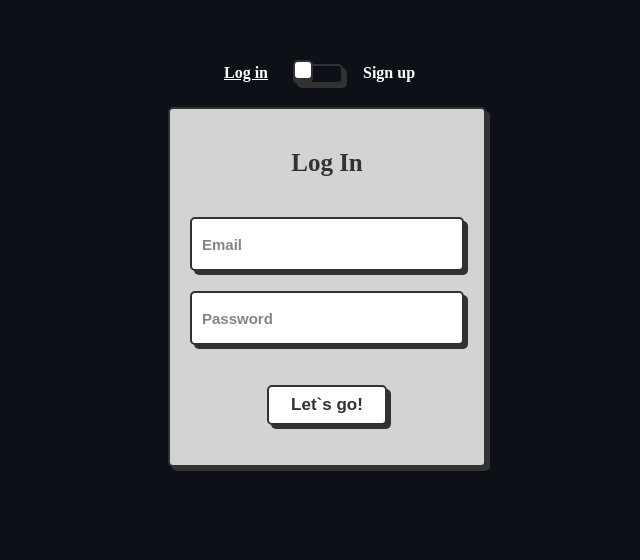
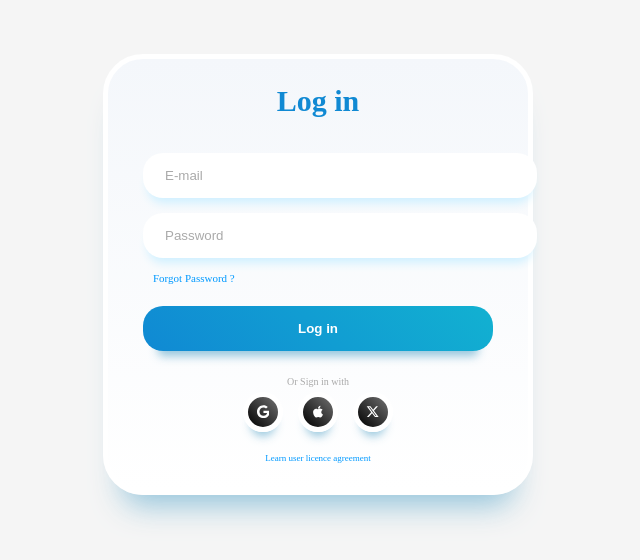
Before and after one commit to Deep2117/blog, a plain HTML site: page login.html in a window 1280 px wide. Shown: the part 126-686 px from the top of the page, without its empty margins (322-962 px from the left). Drawn offline with Linux system fonts and the light colour scheme.

```diff
--- a/login.css
+++ b/login.css
@@ -1,209 +1,10 @@
-/* From Uiverse.io by andrew-demchenk0 */
-.wrapper {
-  --input-focus: #2d8cf0;
-  --font-color: #323232;
-  --font-color-sub: #666;
-  --bg-color: #fff;
-  --bg-color-alt: #666;
-  --main-color: #323232;
-    /* display: flex; */
-    /* flex-direction: column; */
-    /* align-items: center; */
-}
-/* switch card */
-.switch {
-  transform: translateY(-200px);
-  position: relative;
-  display: flex;
-  flex-direction: column;
-  justify-content: center;
-  align-items: center;
-  gap: 30px;
-  width: 50px;
-  height: 20px;
-}
-
-.card-side::before {
-  position: absolute;
-  content: 'Log in';
-  left: -69px;
-  top: 0;
-  width: 100px;
-  text-decoration: underline;
-  color: white;
-  font-weight: 600;
-}
-
-.card-side::after {
-  position: absolute;
-  content: 'Sign up';
-  left: 70px;
-  top: 0;
-  width: 100px;
-  text-decoration: none;
-  color: white;
-  font-weight: 600;
-}
-
-.toggle {
-  opacity: 0;
-  width: 0;
-  height: 0;
-}
-
-.slider {
-  box-sizing: border-box;
-  border-radius: 5px;
-  border: 2px solid var(--main-color);
-  box-shadow: 4px 4px var(--main-color);
-  position: absolute;
-  cursor: pointer;
-  top: 0;
-  left: 0;
-  right: 0;
-  bottom: 0;
-  background-color: var(--bg-colorcolor);
-  transition: 0.3s;
-}
-
-.slider:before {
-  box-sizing: border-box;
-  position: absolute;
-  content: "";
-  height: 20px;
-  width: 20px;
-  border: 2px solid var(--main-color);
-  border-radius: 5px;
-  left: -2px;
-  bottom: 2px;
-  background-color: var(--bg-color);
-  box-shadow: 0 3px 0 var(--main-color);
-  transition: 0.3s;
-}
-
-.toggle:checked + .slider {
-  background-color: var(--input-focus);
-}
-
-.toggle:checked + .slider:before {
-  transform: translateX(30px);
-}
-
-.toggle:checked ~ .card-side:before {
-  text-decoration: none;
-}
-
-.toggle:checked ~ .card-side:after {
-  text-decoration: underline;
-}
-
-/* card */
-
-.flip-card__inner {
-  width: 300px;
-  height: 350px;
-  position: relative;
-  background-color: transparent;
-  perspective: 1000px;
-    /* width: 100%;
-    height: 100%; */
-  text-align: center;
-  transition: transform 0.8s;
-  transform-style: preserve-3d;
-}
-
-.toggle:checked ~ .flip-card__inner {
-  transform: rotateY(180deg);
-}
-
-.toggle:checked ~ .flip-card__front {
-  box-shadow: none;
-}
-
-.flip-card__front, .flip-card__back {
-  padding: 20px;
-  position: absolute;
-  display: flex;
-  flex-direction: column;
-  justify-content: center;
-  -webkit-backface-visibility: hidden;
-  backface-visibility: hidden;
-  background: lightgrey;
-  gap: 20px;
-  border-radius: 5px;
-  border: 2px solid var(--main-color);
-  box-shadow: 4px 4px var(--main-color);
-}
-
-.flip-card__back {
-  width: 100%;
-  transform: rotateY(180deg);
-}
-
-.flip-card__form {
-  display: flex;
-  flex-direction: column;
-  align-items: center;
-  gap: 20px;
-}
-
-.title {
-  margin: 20px 0 20px 0;
-  font-size: 25px;
-  font-weight: 900;
-  text-align: center;
-  color: var(--main-color);
-}
-
-.flip-card__input {
-  width: 250px;
-  height: 40px;
-  border-radius: 5px;
-  border: 2px solid var(--main-color);
-  background-color: var(--bg-color);
-  box-shadow: 4px 4px var(--main-color);
-  font-size: 15px;
-  font-weight: 600;
-  color: var(--font-color);
-  padding: 5px 10px;
-  outline: none;
-}
-
-.flip-card__input::placeholder {
-  color: var(--font-color-sub);
-  opacity: 0.8;
-}
-
-.flip-card__input:focus {
-  border: 2px solid var(--input-focus);
-}
-
-.flip-card__btn:active, .button-confirm:active {
-  box-shadow: 0px 0px var(--main-color);
-  transform: translate(3px, 3px);
-}
-
-.flip-card__btn {
-  margin: 20px 0 20px 0;
-  width: 120px;
-  height: 40px;
-  border-radius: 5px;
-  border: 2px solid var(--main-color);
-  background-color: var(--bg-color);
-  box-shadow: 4px 4px var(--main-color);
-  font-size: 17px;
-  font-weight: 600;
-  color: var(--font-color);
-  cursor: pointer;
-}
-
 /* Center the login box */
 body {
   display: flex;
   justify-content: center;
   align-items: center;
   height: 100vh;  /* Full screen height */
-  background-color: #0d1117;  /* optional light background */
+  background-color: #f5f5f5;  /* optional light background */
   margin: 0;
 }
 
@@ -240,3 +41,145 @@ body {
 .login-box button:hover {
   background-color: #555;
 }
+
+
+
+
+.container {
+  max-width: 350px;
+  background: #F8F9FD;
+  background: linear-gradient(0deg, rgb(255, 255, 255) 0%, rgb(244, 247, 251) 100%);
+  border-radius: 40px;
+  padding: 25px 35px;
+  border: 5px solid rgb(255, 255, 255);
+  box-shadow: rgba(133, 189, 215, 0.8784313725) 0px 30px 30px -20px;
+  margin: 20px;
+}
+
+.heading {
+  text-align: center;
+  font-weight: 900;
+  font-size: 30px;
+  color: rgb(16, 137, 211);
+}
+
+.form {
+  margin-top: 20px;
+}
+
+.form .input {
+  width: 100%;
+  background: white;
+  border: none;
+  padding: 15px 20px;
+  border-radius: 20px;
+  margin-top: 15px;
+  box-shadow: #cff0ff 0px 10px 10px -5px;
+  border-inline: 2px solid transparent;
+}
+
+.form .input::-moz-placeholder {
+  color: rgb(170, 170, 170);
+}
+
+.form .input::placeholder {
+  color: rgb(170, 170, 170);
+}
+
+.form .input:focus {
+  outline: none;
+  border-inline: 2px solid #12B1D1;
+}
+
+.form .forgot-password {
+  display: block;
+  margin-top: 10px;
+  margin-left: 10px;
+}
+
+.form .forgot-password a {
+  font-size: 11px;
+  color: #0099ff;
+  text-decoration: none;
+}
+
+.form .login-button {
+  display: block;
+  width: 100%;
+  font-weight: bold;
+  background: linear-gradient(45deg, rgb(16, 137, 211) 0%, rgb(18, 177, 209) 100%);
+  color: white;
+  padding-block: 15px;
+  margin: 20px auto;
+  border-radius: 20px;
+  box-shadow: rgba(133, 189, 215, 0.8784313725) 0px 20px 10px -15px;
+  border: none;
+  transition: all 0.2s ease-in-out;
+}
+
+.form .login-button:hover {
+  transform: scale(1.03);
+  box-shadow: rgba(133, 189, 215, 0.8784313725) 0px 23px 10px -20px;
+}
+
+.form .login-button:active {
+  transform: scale(0.95);
+  box-shadow: rgba(133, 189, 215, 0.8784313725) 0px 15px 10px -10px;
+}
+
+.social-account-container {
+  margin-top: 25px;
+}
+
+.social-account-container .title {
+  display: block;
+  text-align: center;
+  font-size: 10px;
+  color: rgb(170, 170, 170);
+}
+
+.social-account-container .social-accounts {
+  width: 100%;
+  display: flex;
+  justify-content: center;
+  gap: 15px;
+  margin-top: 5px;
+}
+
+.social-account-container .social-accounts .social-button {
+  background: linear-gradient(45deg, rgb(0, 0, 0) 0%, rgb(112, 112, 112) 100%);
+  border: 5px solid white;
+  padding: 5px;
+  border-radius: 50%;
+  width: 40px;
+  aspect-ratio: 1;
+  display: grid;
+  place-content: center;
+  box-shadow: rgba(133, 189, 215, 0.8784313725) 0px 12px 10px -8px;
+  transition: all 0.2s ease-in-out;
+}
+
+.social-account-container .social-accounts .social-button .svg {
+  fill: white;
+  margin: auto;
+}
+
+.social-account-container .social-accounts .social-button:hover {
+  transform: scale(1.2);
+}
+
+.social-account-container .social-accounts .social-button:active {
+  transform: scale(0.9);
+}
+
+.agreement {
+  display: block;
+  text-align: center;
+  margin-top: 15px;
+}
+
+.agreement a {
+  text-decoration: none;
+  color: #0099ff;
+  font-size: 9px;
+}
--- a/login.html
+++ b/login.html
@@ -9,35 +9,43 @@
 </head>
 
 <body>
-    <div class="wrapper">
-        <div class="card-switch">
-            <label class="switch">
-                <input type="checkbox" class="toggle">
-                <span class="slider"></span>
-                <span class="card-side"></span>
-                <div class="flip-card__inner">
-                    <div class="flip-card__front">
-                        <div class="title">Log In</div>
-                        <form class="flip-card__form" action="">
-                            <input class="flip-card__input" name="email" placeholder="Email" type="email">
-                            <input class="flip-card__input" name="password" placeholder="Password" type="password">
-                            <button class="flip-card__btn">Let`s go!</button>
-                        </form>
-                    </div>
-                    <div class="flip-card__back">
-                        <div class="title">Sign Up</div>
-                        <form class="flip-card__form" action="">
-                            <input class="flip-card__input" placeholder="Name" type="name">
-                            <input class="flip-card__input" name="email" placeholder="Email" type="email">
-                            <input class="flip-card__input" name="password" placeholder="Password" type="password">
-                            <button class="flip-card__btn">Confirm!</button>
-                        </form>
-                    </div>
-                </div>
-            </label>
+    <!-- From Uiverse.io by Smit-Prajapati -->
+    <div class="container">
+        <div class="heading">Log in</div>
+        <form action="" class="form">
+            <input required="" class="input" type="email" name="email" id="email" placeholder="E-mail">
+            <input required="" class="input" type="password" name="password" id="password" placeholder="Password">
+            <span class="forgot-password"><a href="#">Forgot Password ?</a></span>
+            <input class="login-button" type="submit" value="Log in">
+
+        </form>
+        <div class="social-account-container">
+            <span class="title">Or Sign in with</span>
+            <div class="social-accounts">
+                <button class="social-button google">
+                    <svg class="svg" xmlns="http://www.w3.org/2000/svg" height="1em" viewBox="0 0 488 512">
+                        <path
+                            d="M488 261.8C488 403.3 391.1 504 248 504 110.8 504 0 393.2 0 256S110.8 8 248 8c66.8 0 123 24.5 166.3 64.9l-67.5 64.9C258.5 52.6 94.3 116.6 94.3 256c0 86.5 69.1 156.6 153.7 156.6 98.2 0 135-70.4 140.8-106.9H248v-85.3h236.1c2.3 12.7 3.9 24.9 3.9 41.4z">
+                        </path>
+                    </svg></button>
+                <button class="social-button apple">
+                    <svg class="svg" xmlns="http://www.w3.org/2000/svg" height="1em" viewBox="0 0 384 512">
+                        <path
+                            d="M318.7 268.7c-.2-36.7 16.4-64.4 50-84.8-18.8-26.9-47.2-41.7-84.7-44.6-35.5-2.8-74.3 20.7-88.5 20.7-15 0-49.4-19.7-76.4-19.7C63.3 141.2 4 184.8 4 273.5q0 39.3 14.4 81.2c12.8 36.7 59 126.7 107.2 125.2 25.2-.6 43-17.9 75.8-17.9 31.8 0 48.3 17.9 76.4 17.9 48.6-.7 90.4-82.5 102.6-119.3-65.2-30.7-61.7-90-61.7-91.9zm-56.6-164.2c27.3-32.4 24.8-61.9 24-72.5-24.1 1.4-52 16.4-67.9 34.9-17.5 19.8-27.8 44.3-25.6 71.9 26.1 2 49.9-11.4 69.5-34.3z">
+                        </path>
+                    </svg>
+                </button>
+                <button class="social-button twitter">
+                    <svg class="svg" xmlns="http://www.w3.org/2000/svg" height="1em" viewBox="0 0 512 512">
+                        <path
+                            d="M389.2 48h70.6L305.6 224.2 487 464H345L233.7 318.6 106.5 464H35.8L200.7 275.5 26.8 48H172.4L272.9 180.9 389.2 48zM364.4 421.8h39.1L151.1 88h-42L364.4 421.8z">
+                        </path>
+                    </svg>
+                </button>
+            </div>
         </div>
+        <span class="agreement"><a href="#">Learn user licence agreement</a></span>
     </div>
-
 </body>
 
 </html>
```
Also changed, not shown: index.html (+42 -5 lines), style.css (+65 -0 lines).
